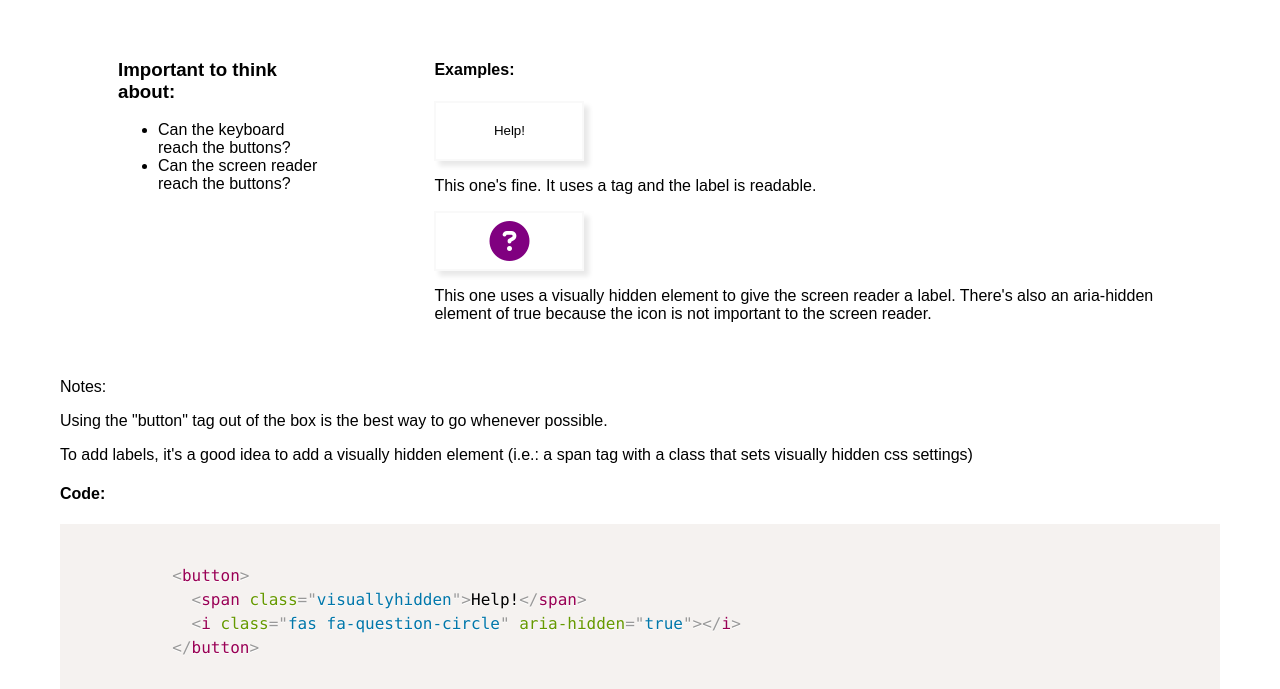
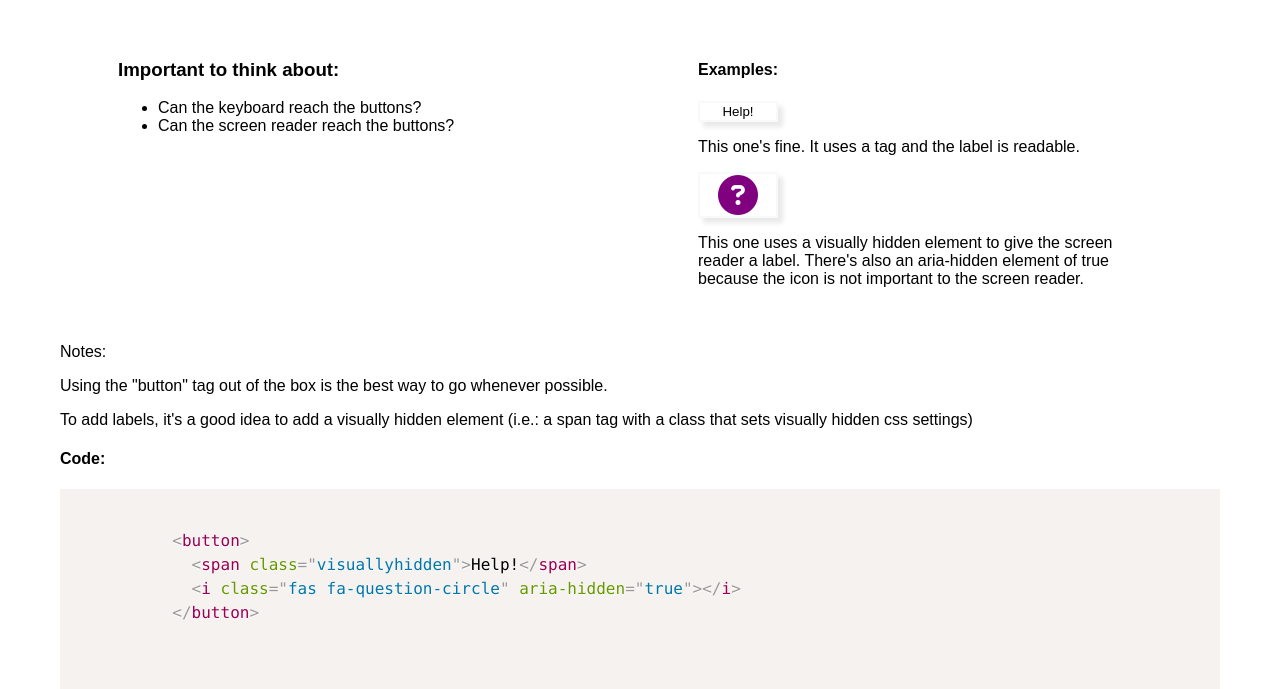
Before and after one commit to apdsrocha/accessibility-snippets, a plain HTML site: page examples/index.html in a window 1280 px wide. Shown: the part 111-800 px from the top of the page. Drawn offline with nearby package versions, Linux system fonts and the light colour scheme; a web font is replaced by a local one.

Commit message:
fixing css details on button and div spacing

```diff
--- a/examples/style.css
+++ b/examples/style.css
@@ -13,14 +13,15 @@ body {
 }
 
 button, .button {
-  width: 150px;
-  height: 60px;
+  width: 80px;
   border: solid 2px #f9f9f9;
   background-color: #ffffff;
   -webkit-box-shadow: 5px 5px 5px 0px rgba(233,233,233,1);
   -moz-box-shadow: 5px 5px 5px 0px rgba(233,233,233,1);
   box-shadow: 5px 5px 5px 0px rgba(233,233,233,1);
   cursor: pointer;
+  display: flex;
+  justify-content: center;
 }
 button:focus {
   border: solid 2px blue;
@@ -49,9 +50,10 @@ button:focus {
 }
 .info-box__individual {
   margin: 2% 5%;
+  width: 50%;
+
 }
 .fa-question-circle {
   font-size: 40px;
-  color:
-  purple;
+  color:purple;
 }
```
